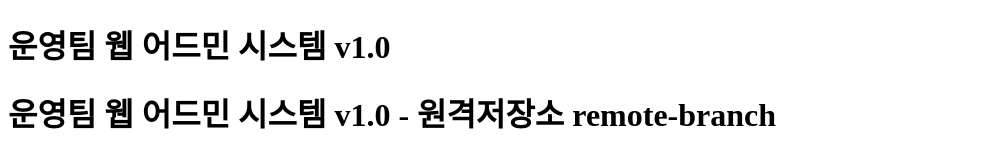
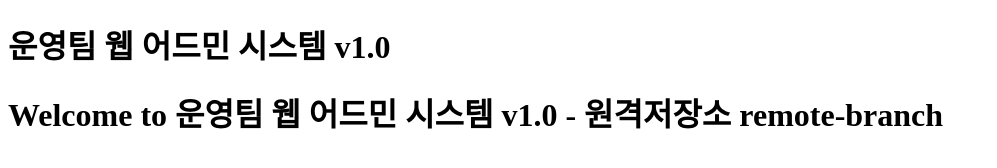
Before and after one commit to kth701/branch_test, a plain HTML site: page index.html in a window 1280 px wide. Shown: the whole page, without its empty margins (0-997 px from the left). Drawn offline with Linux system fonts and the light colour scheme.

Commit message:
Change body

```diff
--- a/index.html
+++ b/index.html
@@ -7,6 +7,6 @@
 </head>
 <body>
   <h1>운영팀 웹 어드민 시스템 v1.0 </h1>
-  <h1>운영팀 웹 어드민 시스템 v1.0 - 원격저장소 remote-branch  </h1>
+  <h1>Welcome to 운영팀 웹 어드민 시스템 v1.0 - 원격저장소 remote-branch  </h1>
 </body>
 </html>
```
